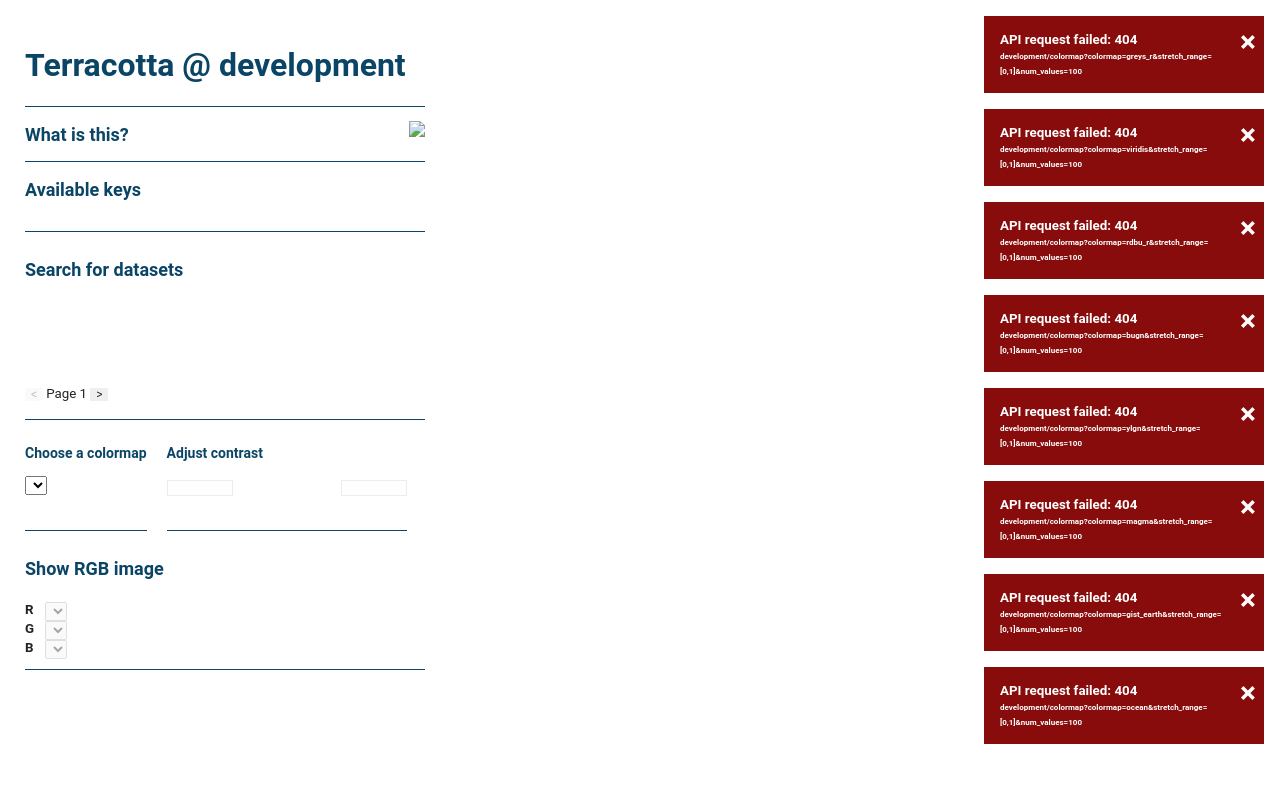
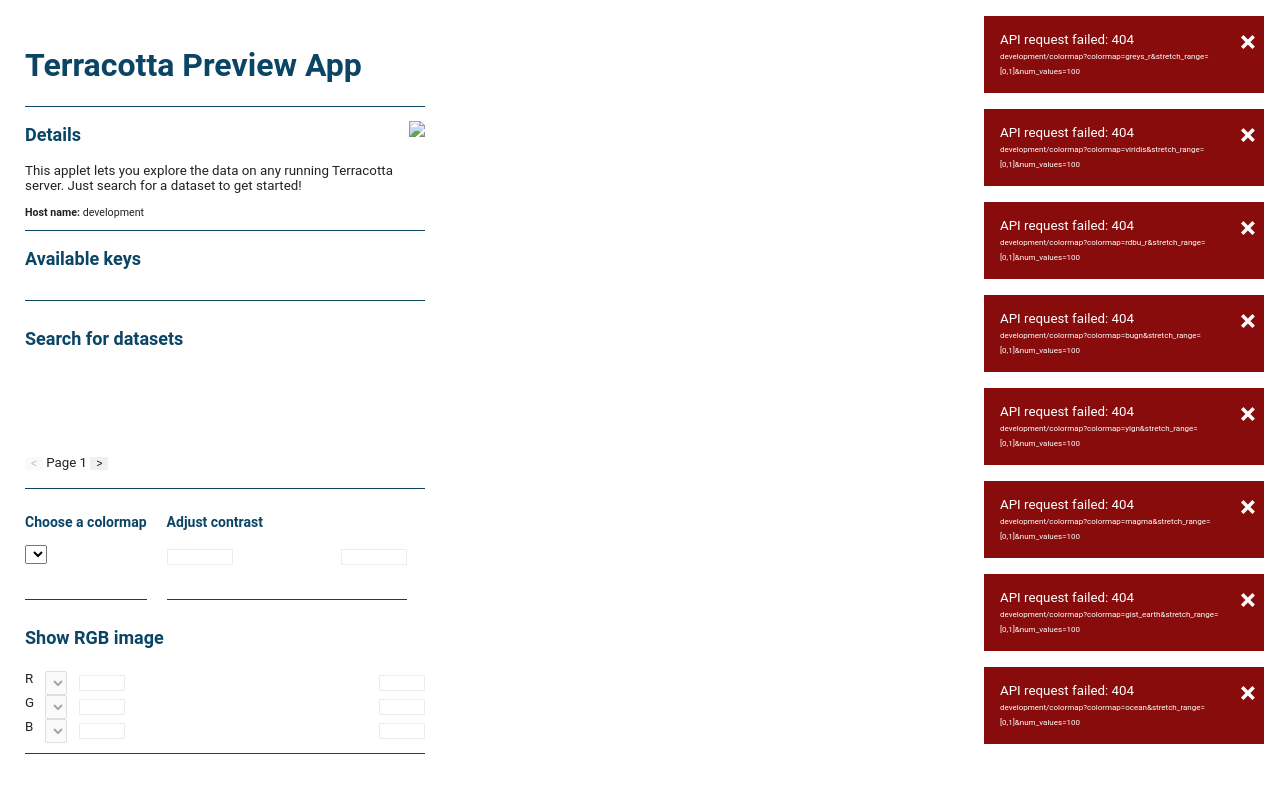
Before and after one commit to DHI/terracotta, a Flask app: page / in a window 1280 px wide. Run offline with Flask 2, Linux system fonts and the light colour scheme; lists and menus that the app fills with data are empty; parts of the project's set-up code (start-up, migrations or seed data) failed here and were passed over; some libraries are stand-ins or nearby versions.

Commit message:
add text input potion for slider, reorganized meta data

```diff
--- a/terracotta/client/static/main.css
+++ b/terracotta/client/static/main.css
@@ -100,7 +100,19 @@
   margin: 4px 0px;
   font-size: 0.8em;
 }
-.input__text--second{
+
+.horizontal-list input[type=text] {
+  border: 1px solid #ececec;
+  width: 40px;
+  margin: 4px 12px;
+  font-size: 0.8em;
+}
+
+.horizontal-list > input[type=text].rgb-value-upper {
+  margin-right: 0px;
+}
+
+.input__text--upper{
     text-align: right;
 }
 
@@ -329,3 +341,11 @@
 #errors li span:hover {
   opacity: 0.8;
 }
+
+.passiveRGB #R .noUi-connect, .passiveRGB #G .noUi-connect, .passiveRGB #B .noUi-connect {
+  background: #939393;
+}
+
+.passiveRGB .noUi-handle{
+  background: #525252;
+}
--- a/terracotta/client/static/main.js
+++ b/terracotta/client/static/main.js
@@ -137,7 +137,7 @@
             request_url += `&${option_key}=${options[option_key]}`;
         }
     }
-    updateComputedUrl(request_url);
+    updateComputedUrl(request_url, keys.join('/'));
     return request_url;
 }
 
@@ -171,7 +171,7 @@
         if (!options.hasOwnProperty(option_key)) continue;
         request_url += `&${option_key}=${options[option_key]}`;
     }
-    updateComputedUrl(request_url);
+    updateComputedUrl(request_url, keys.join('/'));
     return request_url;
 }
 
@@ -321,6 +321,7 @@
             ];
             let currentIndexKeys = STATE.activeRgbLayer.index_keys;
             let currentRgbKeys = STATE.activeRgbLayer.rgb_keys;
+
             // reload layer
             toggleRgbLayer();
             toggleRgbLayer(currentIndexKeys, currentRgbKeys, false);
@@ -333,13 +334,12 @@
                     document.querySelector('.rgb-value-lower#' + id),
                     document.querySelector('.rgb-value-upper#' + id)
                 ];
-                showValue[handle].innerHTML = values[handle];
+                showValue[handle].value = values[handle];
             }.bind(null, rgbIds[i])
         );
 
         rgbSliders[i].setAttribute('disabled', 'true');
     }
-
     updateColormap();
 }
 
@@ -628,7 +628,6 @@
 
     if (datasetTable == null) {
         showCurrentThumnbnail(null, false);
-        updateMetadataText(null);
         return;
     }
     showCurrentThumnbnail(datasetTable.querySelector('img'), true);
@@ -643,7 +642,6 @@
 
     const layer_id = serializeKeys(keys);
     const metadata = STATE.dataset_metadata[layer_id];
-    updateMetadataText(metadata);
 
      if (metadata == null) return;
 
@@ -738,8 +736,23 @@
 
     if (resetView && metadata) {
         const [minLng, minLat, maxLng, maxLat] = metadata.bounds;
-        STATE.map.flyToBounds(L.latLngBounds([minLat, minLng], [maxLat, maxLng]));
+
+        let screenCover = calcScreenCovered([minLng, minLat, maxLng, maxLat], STATE.map.getBounds());
+        if(screenCover < 0.2) STATE.map.flyToBounds(L.latLngBounds([minLat, minLng], [maxLat, maxLng]));
     }
+}
+
+function calcScreenCovered(area, screen){
+    let screenLat = screen._northEast.lat - screen._southWest.lat;
+    let areaLat = area[3] - area[1];
+
+    let screenLng = screen._northEast.lng - screen._southWest.lng;
+    let areaLng = area[2] - area[0];
+
+    let percentage = (areaLat * areaLng) / (screenLat * screenLng);
+
+    return percentage;
+
 }
 
 /**
@@ -832,7 +845,11 @@
     /**
      * @type {NodeListOf<HTMLInputElement>}
      */
+     // const rgbSection = document.getElementById("rgb");
+     // rgbSection.classList.toggle("passiveRGB");
+
     let searchFields = document.querySelectorAll('#rgb-search-fields > input');
+
     let firstKeys = [];
     for (let i = 0; i < searchFields.length; i++) {
         firstKeys[i] = searchFields[i].value;
@@ -884,7 +901,6 @@
 
 function toggleRgbLayer(firstKeys, lastKeys, resetView = true) {
     const rgbControls = document.getElementById('rgb');
-
     if (STATE.activeRgbLayer != null) {
         STATE.map.removeLayer(STATE.activeRgbLayer.layer);
         let currentFirstKeys = STATE.activeRgbLayer.index_keys;
@@ -927,6 +943,8 @@
         layer: L.tileLayer(layer_url).addTo(STATE.map)
     };
 
+    console.log(STATE.activeRgbLayer);
+
     // rgbControls.classList.add('active');
     let rgbSliders = document.querySelectorAll('.rgb-slider');
     for (let i = 0; i < rgbSliders.length; i++) {
@@ -938,45 +956,75 @@
 
     if (resetView && metadata != null) {
         const [minLng, minLat, maxLng, maxLat] = metadata.bounds;
-        STATE.map.flyToBounds(L.latLngBounds([minLat, minLng], [maxLat, maxLng]));
+
+        let screenCover = calcScreenCovered([minLng, minLat, maxLng, maxLat], STATE.map.getBounds());
+        if(screenCover < 0.2) STATE.map.flyToBounds(L.latLngBounds([minLat, minLng], [maxLat, maxLng]));
     }
 }
 
-function updateComputedUrl(_url){
+function updateComputedUrl(_url, _keys){
     const computedUrl = document.getElementById("outputUrl");
     computedUrl.parentElement.style.display = "block";
-    computedUrl.innerHTML = _url;
+    computedUrl.innerHTML = "<b>current data: </b>" + _url;
+
+    let _metadata = getMetadata(_keys);
+    updateMetadataText(_metadata);
 }
 
 function updateMetadataText(_metadata){
     const metadataField = document.getElementById("metadata-field");
     if(_metadata){
-        metadataField.innerHTML =   "<b> mean:</b> " + String(_metadata.mean.toFixed(2)) +
-                                    "<b> range:</b> " + JSON.stringify(_metadata.range) +
-                                    "<b> stdev:</b> " + String(_metadata.stdev.toFixed(2)) +
-                                    "<b> valid_percentage:</b> " + String(_metadata.valid_percentage.toFixed(2));
-        if(_metadata.metadata.length> 0) metadataField.innerHTML +=  "<b> meta data:</b> " + JSON.stringify(_metadata.metadata);
+        metadataField.innerHTML =   "<b>current meta data -</b> " +
+                                    "<i> mean:</i> " + String(_metadata.mean.toFixed(2)) +
+                                    "<i> range:</i> " + JSON.stringify(_metadata.range) +
+                                    "<i> stdev:</i> " + String(_metadata.stdev.toFixed(2)) +
+                                    "<i> valid_percentage:</i> " + String(_metadata.valid_percentage.toFixed(2));
+        if(_metadata.metadata.length> 0) metadataField.innerHTML +=  "<i> meta data:</i> " + JSON.stringify(_metadata.metadata);
     }
 }
 
+function getMetadata(_keys){
+    const tdElements = document.getElementById("dataset-" + _keys).querySelectorAll('td');
+    const keys = [];
+    for (let i = 0; i < tdElements.length; i++) {
+        if (tdElements[i].parentElement.classList.contains('clickable')) keys.push(tdElements[i].innerHTML);
+    }
+    const layer_id = serializeKeys(keys);
+    const metadata = STATE.dataset_metadata[layer_id];
+    return metadata;
+}
+
 function toggleInfo() {
-    var text = document.getElementById('info-text');
-    if (text.style.display === 'none') text.style.display = 'block';
-    else text.style.display = 'none';
+    const details = document.getElementById('details__content');
+    if (details.style.display === 'block') details.style.display = 'none';
+    else details.style.display = 'block';
 }
 
 function addListenersToInputTypes(){
-    const singlebandLower = document.getElementById("singleband-value-lower");
-    const singlebandUpper = document.getElementById("singleband-value-upper");
+    document.getElementById("singleband-value-lower").addEventListener("change", function(){updateSinglebandContrast(this.value, 0);});
+    document.getElementById("singleband-value-upper").addEventListener("change", function(){updateSinglebandContrast(this.value, 1);});
 
-    singlebandLower.addEventListener("change", function(){updateSinglebandContrast(this.value, 0);});
-    singlebandUpper.addEventListener("change", function(){updateSinglebandContrast(this.value, 1);});
+    document.querySelector('.rgb-value-lower#R').addEventListener("change", function(){updateRGBContast(this.id, this.value, 0)});
+    document.querySelector('.rgb-value-upper#R').addEventListener("change", function(){updateRGBContast(this.id, this.value, 1)});
+
+    document.querySelector('.rgb-value-lower#G').addEventListener("change", function(){updateRGBContast(this.id, this.value, 0)});
+    document.querySelector('.rgb-value-upper#G').addEventListener("change", function(){updateRGBContast(this.id, this.value, 1)});
+
+    document.querySelector('.rgb-value-lower#B').addEventListener("change", function(){updateRGBContast(this.id, this.value, 0)});
+    document.querySelector('.rgb-value-upper#B').addEventListener("change", function(){updateRGBContast(this.id, this.value, 1)});
+
 }
 
-function updateSinglebandContrast(value, handle){
+function updateSinglebandContrast(_value, _handle){
     const sliderval = document.querySelector(".singleband-slider");
-    if(handle === 0 )sliderval.noUiSlider.set([value,null]);
-    else sliderval.noUiSlider.set([null,value]);
+    if(_handle === 0 ) sliderval.noUiSlider.set([_value,null]);
+    else sliderval.noUiSlider.set([null,_value]);
+}
+
+function updateRGBContast(_id, _value, _handle){
+    const sliderval = document.querySelector(".rgb-slider#" + _id);
+    if(_handle === 0 ) sliderval.noUiSlider.set([_value,null]);
+    else sliderval.noUiSlider.set([null,_value]);
 }
 /**
  *  Main entrypoint.
--- a/terracotta/client/templates/app.html
+++ b/terracotta/client/templates/app.html
@@ -17,16 +17,20 @@
 
 <div id='controls'>
 	<div class="el-wrapper">
-		<h1>Terracotta @ {{ hostname }}</h1>
+		<h1>Terracotta Preview App</h1>
 	</div>
 
-	<div class="el-wrapper el-wrapper--hover"  onclick="toggleInfo();">
-		<h2 class="info-title hoverable">What is this?</h2>
+	<div class="el-wrapper el-wrapper--hover" onclick="toggleInfo();">
+		<h2 class="info-title hoverable">Details</h2>
 		<img src="../static/images/IconPassiveMed.png" class="info-toggle">
-		<p class="clear" id="info-text" style="display:none">
-			This applet lets you explore the data on any running Terracotta server.
-			Just search for a dataset to get started!
-		</p>
+		<div id="details__content">
+			<p class="clear" id="info-text">
+				This applet lets you explore the data on any running Terracotta server.
+				Just search for a dataset to get started!
+			</p>
+			<p id="outputUrl"><b>Host name: </b>{{ hostname }}</p>
+			<p id="metadata-field"></p>
+		</div>
 	</div>
 
 	<div class="el-wrapper">
@@ -47,13 +51,6 @@
 		</div>
 	</div>
 
-	<div class="el-wrapper" style="display: none;">
-		<h5>Computed URL</h5>
-		<p id="outputUrl"></p>
-		<h5><b>meta data</h5></p>
-		<p id="metadata-field"></p>
-	</div>
-
 		<div id="colormap-wrapper">
 			<h3>Choose a colormap</h3>
 			<select id="colormap-selector" onchange="updateColormap();">
@@ -64,10 +61,10 @@
 			<h3>Adjust contrast</h3>
 			<div class="singleband-slider"></div>
 			<input type="text" id="singleband-value-lower">
-			<input type="text" class="input__text--second" id="singleband-value-upper">
+			<input type="text" class="input__text--upper" id="singleband-value-upper">
 		</div>
 
-	<div id="rgb" class="el-wrapper el-wrapper--hover"  onclick="rgbSelectorChanged();">
+	<div id="rgb" class="el-wrapper el-wrapper--hover" onclick="activateRGBgroup()">
 		<h2>Show RGB image</h2>
 		<div id="rgb-search-fields">
 		</div>
@@ -75,23 +72,23 @@
 			<div class="horizontal-list">
 				<span class="rgb-label">R</span>
 				<select class="rgb-selector" id="R" onchange="rgbSelectorChanged();" disabled></select>
-				<span class="rgb-value-lower" id="R"></span>
+				<input type="text" class="rgb-value-lower" id="R">
 				<div class="rgb-slider" id="R"></div>
-				<span class="rgb-value-upper" id="R"></span>
+				<input type="text" class="rgb-value-upper input__text--upper" id="R">
 			</div>
 			<div class="horizontal-list">
 				<span class="rgb-label">G</span>
 				<select class="rgb-selector" id="G" onchange="rgbSelectorChanged();" disabled></select>
-				<span class="rgb-value-lower" id="G"></span>
+				<input type="text" class="rgb-value-lower" id="G">
 				<div class="rgb-slider" id="G"></div>
-				<span class="rgb-value-upper" id="G"></span>
+				<input type="text" class="rgb-value-upper input__text--upper" id="G">
 			</div>
 			<div class="horizontal-list">
 				<span class="rgb-label">B</span>
 				<select class="rgb-selector" id="B" onchange="rgbSelectorChanged();" disabled></select>
-				<span class="rgb-value-lower" id="B"></span>
+				<input type="text" class="rgb-value-lower" id="B">
 				<div class="rgb-slider" id="B"></div>
-				<span class="rgb-value-upper" id="B"></span>
+				<input type="text" class="rgb-value-upper input__text--upper" id="B">
 			</div>
 		</div>
 	</div>
```
